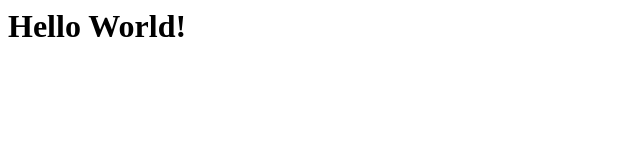
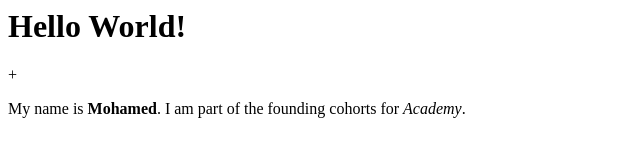
Before and after one commit to muridi1/html-hello-world, a plain HTML site: page index.html in a window 1280 px wide. Shown: the whole page, without its empty margins (0-640 px from the left). Drawn offline with Linux system fonts and the light colour scheme.

Commit message:
adding to personalised branch

```diff
--- a/index.html
+++ b/index.html
@@ -1 +1,2 @@
 <h1>Hello World!</h1>
++<p>My name is <b>Mohamed</b>. I am part of the founding cohorts for <i>Academy</i>.</p>
```
